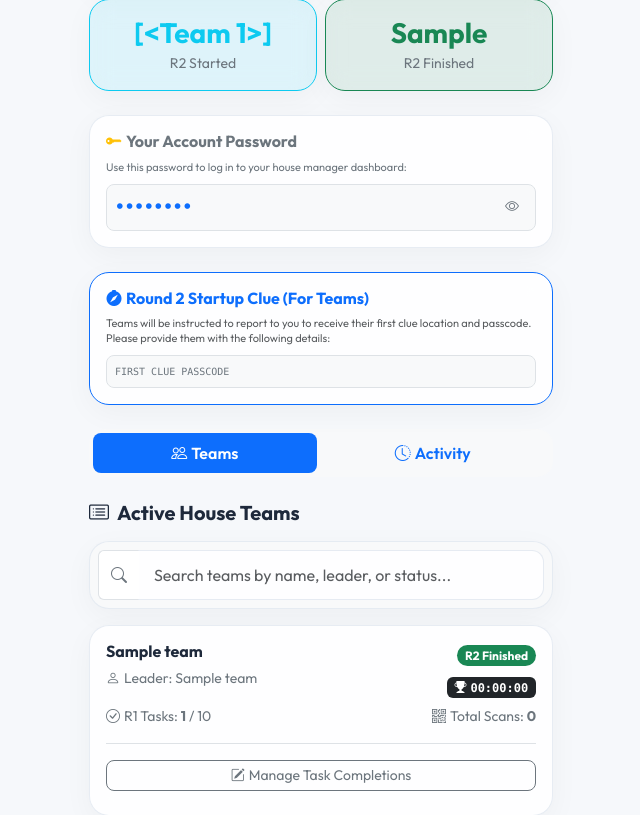
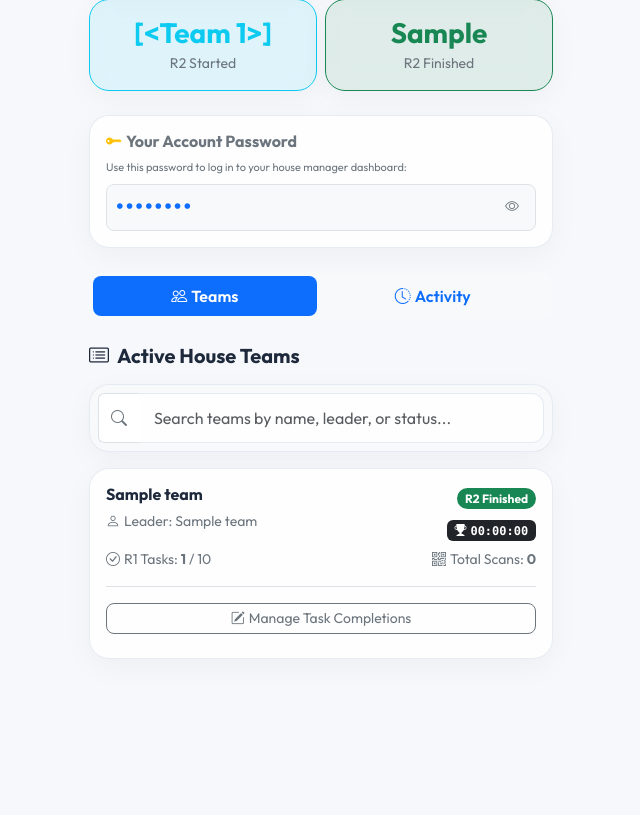
Before and after one commit to gunaditya-regidi/thms, a Flask app: template templates/manager/dashboard.html in a window 1280 px wide. Shown: the part 271-1086 px from the top of the page, without its empty margins (319-959 px from the left). After the commit the page ends 930 px from the top, so only its background shows below. Run offline with Flask 3, Linux system fonts and the light colour scheme; a user stored in the database is signed in; tables that the repository leaves empty hold one stand-in row (values such as "Sample post"); the template is opened without the code that fills it: values that come from a table or form of the project are taken from there, most other values are stand-ins (such as "Sample title", 1, 10 or a date in 2020); some libraries are stand-ins or nearby versions.

Commit message:
style: set active card scan hint text and icon color to white, remove startup helper card from manager panel, and add real-time refresh socket triggers for R1 Pending

```diff
--- a/templates/manager/dashboard.html
+++ b/templates/manager/dashboard.html
@@ -79,31 +79,7 @@
         </div>
     </div>
 
-    <!-- First Clue Passcode & Location Helper Card -->
-    {% if first_clue %}
-    <div class="glass-card p-3 mb-4 border border-primary border-opacity-30">
-        <h6 class="fw-bold text-primary mb-2"><i class="bi bi-compass-fill me-1"></i>Round 2 Startup Clue (For Teams)</h6>
-        <p class="text-muted small mb-2" style="font-size: 11px; line-height: 1.4;">
-            Teams will be instructed to report to you to receive their first clue location and passcode. Please provide them with the following details:
-        </p>
-        <div class="row g-2 text-start">
-            <div class="col-12">
-                <div class="bg-light p-2 rounded-3 border">
-                    <span class="text-secondary small d-block font-monospace" style="font-size: 10px;">FIRST CLUE PASSCODE</span>
-                    <strong class="text-primary font-monospace" style="font-size: 13px;">{{ first_clue.password }}</strong>
-                </div>
-            </div>
-            {% if first_clue.image_path %}
-            <div class="col-12 mt-2">
-                <div class="bg-light p-2 rounded-3 border text-center">
-                    <span class="text-secondary small d-block font-monospace mb-1" style="font-size: 10px;">FIRST CLUE IMAGE</span>
-                    <img src="/team/clue-image/1" class="img-fluid rounded border shadow-sm" style="max-height: 180px; cursor: zoom-in;" onclick="viewClueImage('/team/clue-image/1', 'First Clue')" alt="First Clue Image">
-                </div>
-            </div>
-            {% endif %}
-        </div>
-    </div>
-    {% endif %}
+
 
     <!-- Navigation Tabs -->
     <ul class="nav nav-pills nav-fill bg-light p-1 rounded-4 mb-4" id="managerTabs" role="tablist">
@@ -324,6 +300,24 @@ function refreshDashboardData() {
 
 function initManagerPage() {
     startAllStopwatches();
+
+    // Listen to real-time verification requests and approvals to update R1 Pending simultaneously
+    if (window.socket) {
+        window.socket.on('r1_requested', (data) => {
+            console.log("R1 requested event received:", data);
+            const managerHouse = "{{ house.name.lower() }}";
+            if (data.house && data.house.toLowerCase() === managerHouse) {
+                window.location.reload();
+            }
+        });
+        window.socket.on('r1_verified', (data) => {
+            console.log("R1 verified event received:", data);
+            const managerHouse = "{{ house.name.lower() }}";
+            if (data.house && data.house.toLowerCase() === managerHouse) {
+                window.location.reload();
+            }
+        });
+    }
 }
 
 if (document.readyState === 'loading') {
--- a/templates/team/dashboard.html
+++ b/templates/team/dashboard.html
@@ -278,9 +278,9 @@
                                                 <div id="clue7_error" class="text-danger small d-none"></div>
                                             </div>
                                         {% else %}
-                                            <div class="py-4 text-secondary">
-                                                <i class="bi bi-qr-code-scan fs-1 mb-2 d-block"></i>
-                                                <p class="small mb-0">Locate Clue #{{ lvl }} station and scan the QR code to unlock its image.</p>
+                                            <div class="py-4 text-white">
+                                                <i class="bi bi-qr-code-scan fs-1 mb-2 d-block text-white"></i>
+                                                <p class="small mb-0 text-white">Locate Clue #{{ lvl }} station and scan the QR code to unlock its image.</p>
                                             </div>
                                             <button type="button" class="btn btn-primary w-100 py-3 rounded-3 fw-bold pulse" data-bs-toggle="modal" data-bs-target="#scannerModal">
                                                 <i class="bi bi-qr-code-scan me-2"></i>Scan Clue QR Code
```
